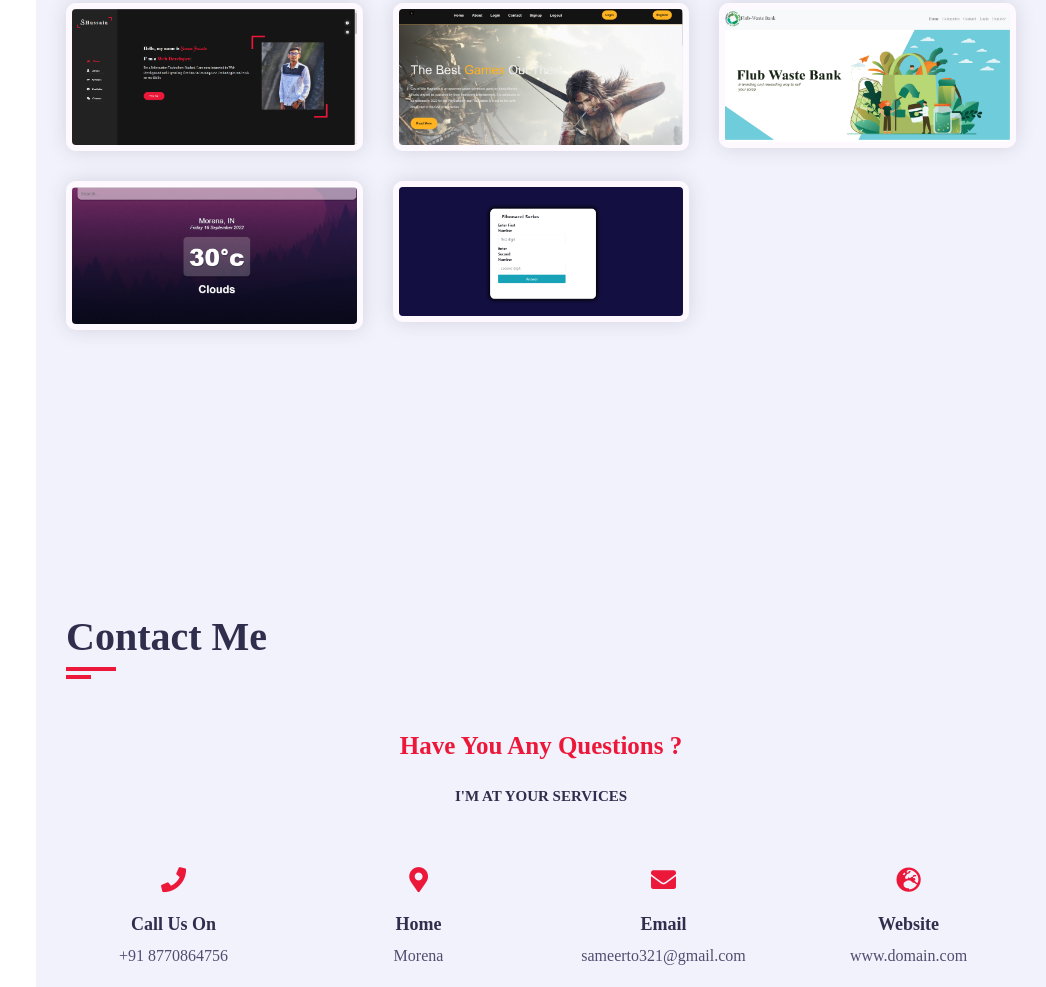
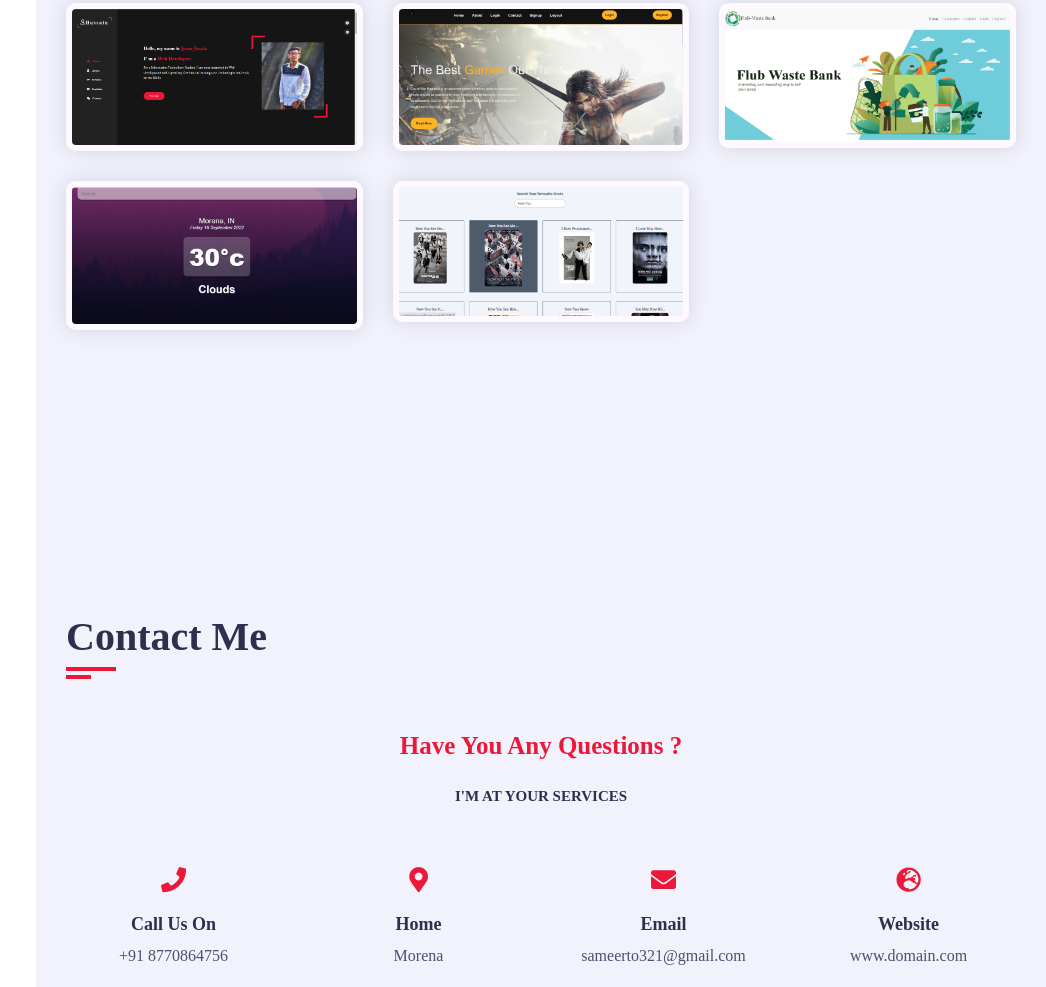
Before and after one commit to Sameer0018/Portfolio, a plain HTML site: page index.html in a window 1280 px wide. Shown: the part 3416-4403 px from the top of the page, without its empty margins (234-1280 px from the left). Drawn offline with nearby package versions, Linux system fonts and the light colour scheme; a web font is replaced by a local one.

Commit message:
Update index.html

```diff
--- a/index.html
+++ b/index.html
@@ -390,7 +390,7 @@
               <div class="portfolio-item-inner shadow-dark">
                 <div class="portfolio-img">
                   <a href="https://imbdrating.netlify.app/">
-                    <img src="images/portfolio/Fibonacci.png" alt="">
+                    <img src="images/portfolio/Moviesite.png" alt="">
                   </a>
                 </div>
               </div>
```
